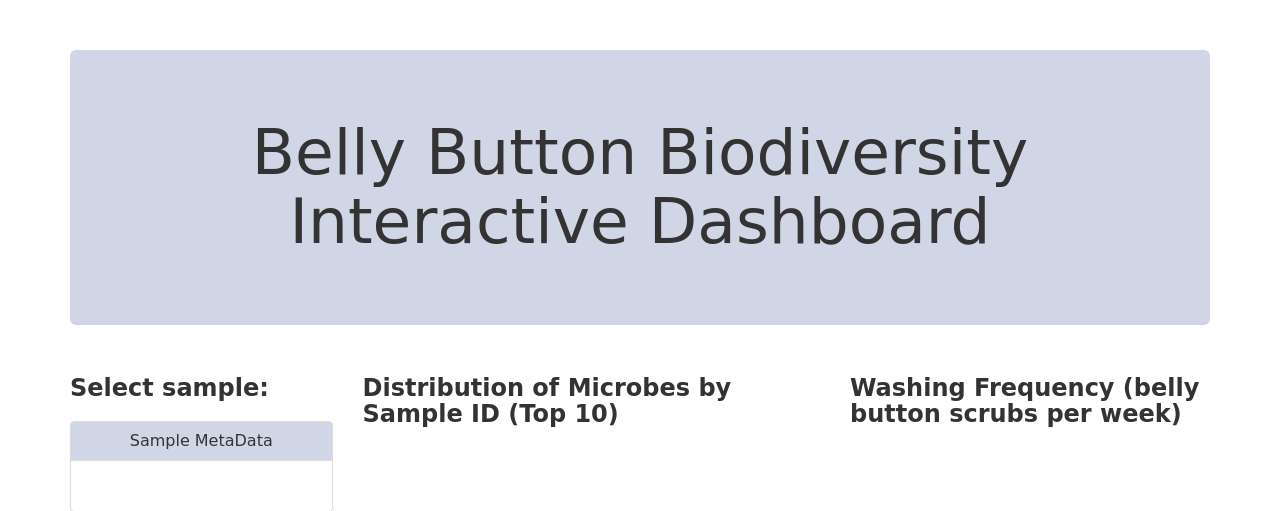
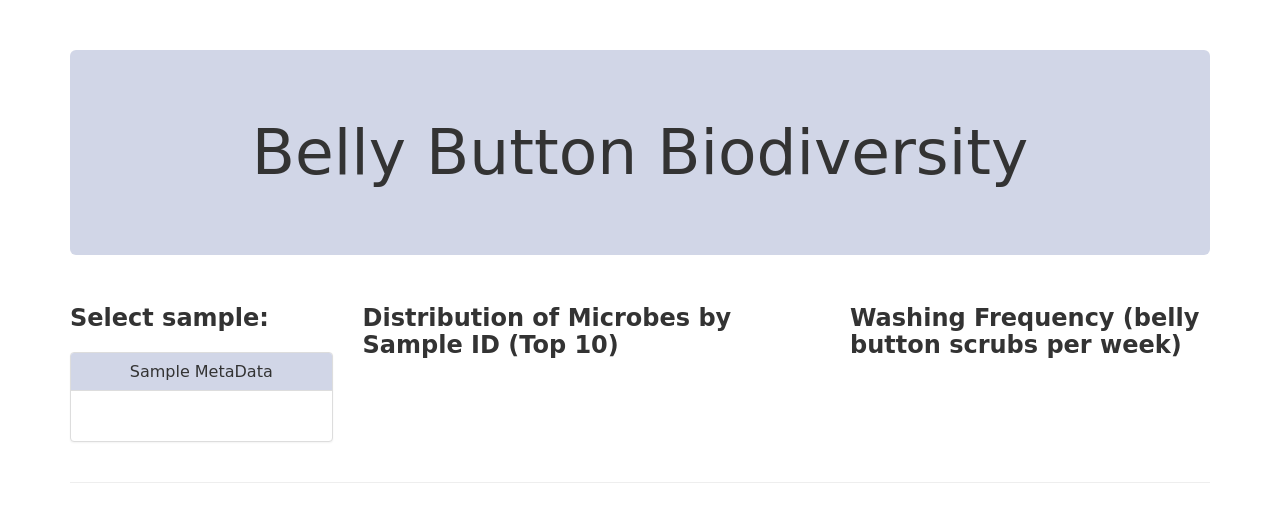
Before and after one commit to nhebert/Belly-Button, a Flask app: page / in a window 1280 px wide. Shown: the top 511 px of the page. Run offline with Flask 2, Linux system fonts and the light colour scheme; some libraries are stand-ins or nearby versions; some web fonts are replaced.

Commit message:
Fixed Title

```diff
--- a/templates/index.html
+++ b/templates/index.html
@@ -27,7 +27,7 @@
 
     <div class="container" style="text-align:center; margin-top:50px">
         <div class="jumbotron" style="background:#D1D6E7;">
-            <h1>Belly Button Biodiversity Interactive Dashboard</h1>
+            <h1>Belly Button Biodiversity</h1>
             <p style="padding-top:10px;margin-bottom:0px">
             </p>
         </div>
```
